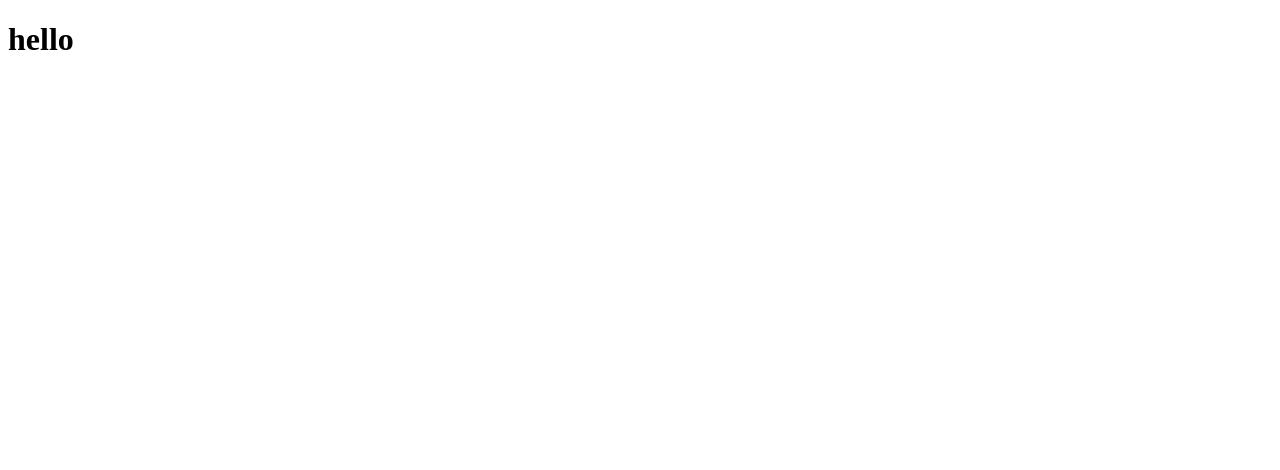
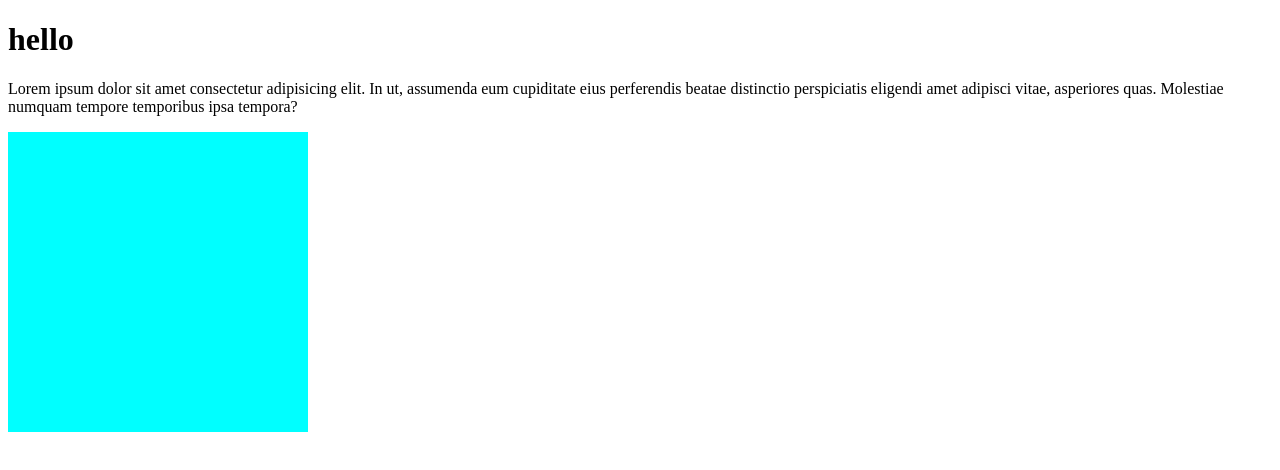
Before and after one commit to anarbaiayan/anarbaiayan.github.io, a plain HTML site: page index.html in a window 1280 px wide. Drawn offline with Linux system fonts and the light colour scheme.

Commit message:
added block

```diff
--- a/index.html
+++ b/index.html
@@ -9,5 +9,7 @@
 </head>
 <body>
     <h1>hello</h1>
+    <p>Lorem ipsum dolor sit amet consectetur adipisicing elit. In ut, assumenda eum cupiditate eius perferendis beatae distinctio perspiciatis eligendi amet adipisci vitae, asperiores quas. Molestiae numquam tempore temporibus ipsa tempora?</p>
+    <div class="block"></div>
 </body>
 </html>
--- a/style.css
+++ b/style.css
@@ -0,0 +1,5 @@
+.block{
+    height: 300px;
+    width: 300px;
+    background-color: aqua;
+}
```
